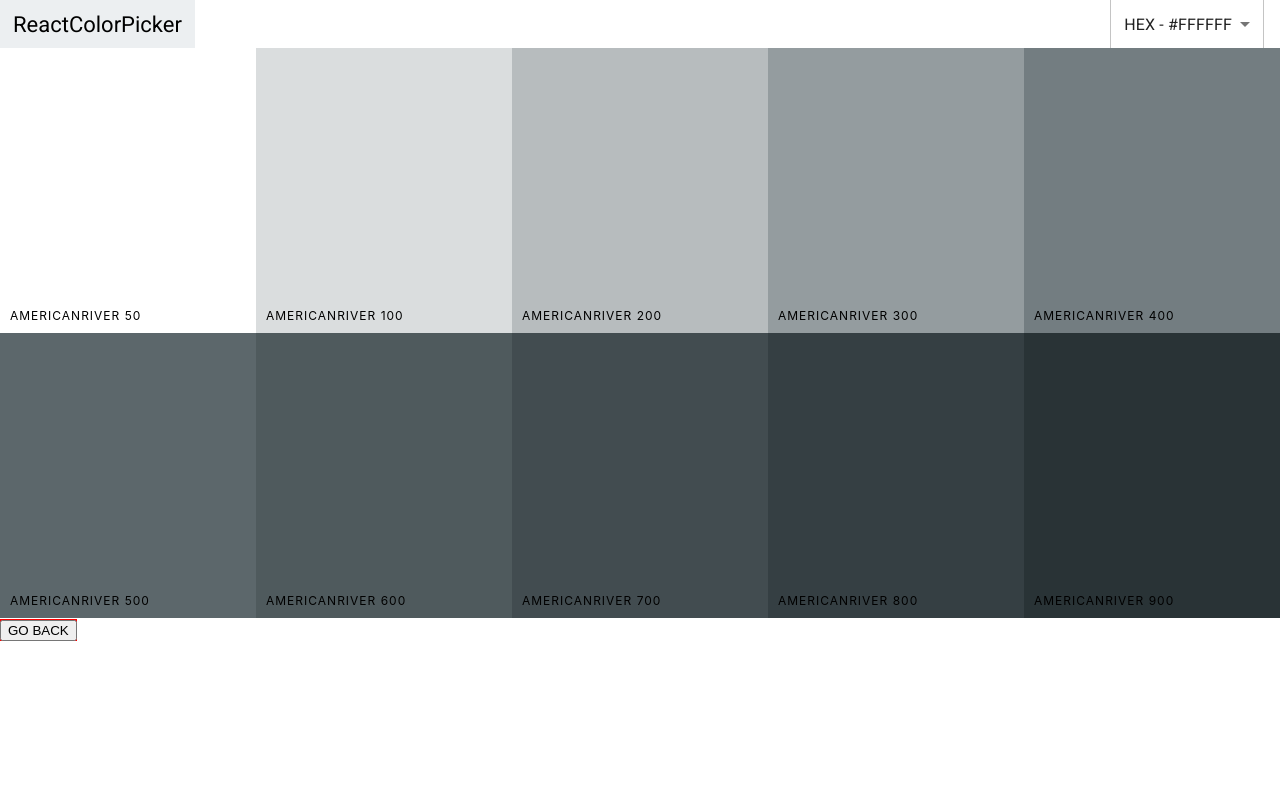
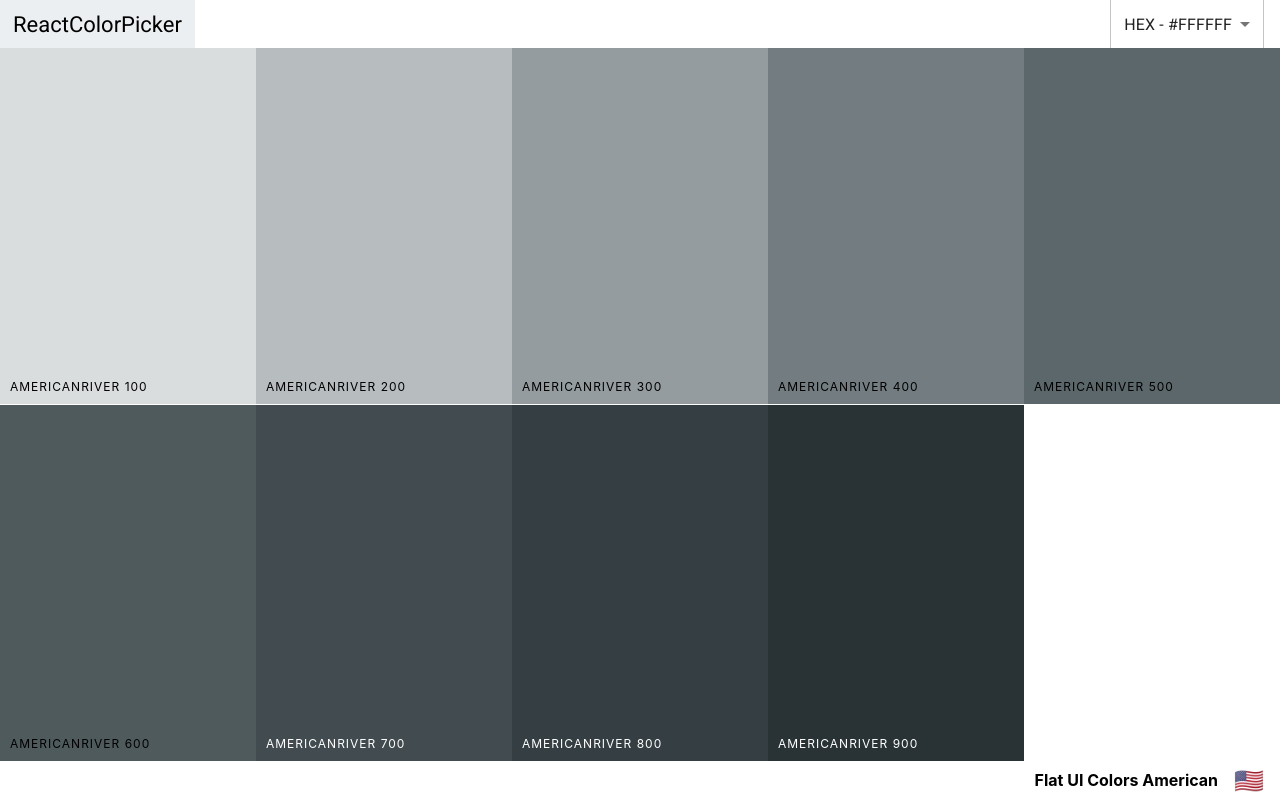
Before and after one commit to FrancoisSchoeman/ReactColorPalette, a React (Create React App) app: page /palette/flat-ui-colors-american/americanriver in a window 1280 px wide. Built offline with nearby package versions, Linux system fonts and the light colour scheme.

Commit message:
JSS style refactoring of ColorBox Component

```diff
--- a/src/ColorBox.css
+++ b/src/ColorBox.css
@@ -1,22 +1,22 @@
-.ColorBox{
+/* .ColorBox{
     width: 20%;
     height: 25%;
     margin: auto;
     display: inline-block;
     position: relative;
     margin-bottom: -3.5px;
-}
+} */
 
-.SingleColorBox{
+/* .SingleColorBox{
     width: 20%;
-    height: 40%;
+    height: 50%;
     margin: auto;
     display: inline-block;
     position: relative;
     margin-bottom: -3.5px;
-}
+} */
 
-.copy-button{
+/* .copy-button, .back-button{
     width: 100px;
     height: 30px;
     position: absolute;
@@ -30,37 +30,37 @@
     background-color: rgba(255, 255, 255, 0.3);
     font-size: 1rem;
     line-height: 30px;
-    color: white;
     text-transform: uppercase;
     border: none;
-    opacity: 0;
 }
 
-.ColorBox:hover .copy-button{
+.copy-button{
+    opacity: 0;
+} */
+
+/* .ColorBox:hover .copy-button, .SingleColorBox:hover .copy-button{
     opacity: 1;
     cursor: pointer;
     transition: 0.5s;
-}
+} */
 
-.box-content{
+/* .box-content{
     position: absolute;
     padding: 10px;
     width: 100%;
     left: 0px;
     bottom: 0px;
-    color: black;
     letter-spacing: 1px;
     text-transform: uppercase;
     font-size: 12px;
-}
+} */
 
-.see-more{
+/* .see-more{
     background-color: rgba(255, 255, 255, 0.3);
     position: absolute;
     border: none;
     right: 0;
     bottom: 0;
-    color: white;
     width: 60px;
     height: 30px;
     text-align: center;
@@ -68,9 +68,9 @@
     text-transform: uppercase;
     cursor: pointer;
     font-size: 12px;
-}
+} */
 
-.copy-overlay {
+/* .copy-overlay {
     opacity: 0;
     z-index: 0;
     width: 100%;
@@ -84,9 +84,9 @@
     transform: scale(50);
     z-index: 10;
     position: absolute;
-}
+} */
 
-.copy-msg{
+/* .copy-msg{
     position: fixed;
     left: 0;
     top: 0;
@@ -98,13 +98,12 @@
     font-size: 3rem;
     transform: scale(0.1);
     opacity: 0;
-    color: white;
     transition: all 0.4s ease-in-out;
     transition-delay: 0.1s;
     flex-direction: column;
-}
+} */
 
-.copy-msg.show{
+/* .copy-msg.show{
     opacity: 1;
     transform: scale(1);
     z-index: 11;
@@ -124,4 +123,4 @@
 .copy-msg p{
     font-weight: 100;
     font-size: 2rem;
-}
+} */
--- a/src/ColorBox.js
+++ b/src/ColorBox.js
@@ -2,6 +2,7 @@ import React, { useState, useEffect, Component } from 'react';
 import './ColorBox.css';
 import { CopyToClipboard } from 'react-copy-to-clipboard';
 import { NavLink } from 'react-router-dom';
+import useStyles from './styles/ColorBoxStyles';
 
 export default function ColorBox(props) {
     const [copied, setCopied] = useState(false);
@@ -12,22 +13,24 @@ export default function ColorBox(props) {
         return () => clearTimeout(timer);
     }
 
+    const classes = useStyles(props);
+
     return (
 
         <CopyToClipboard text={props.color} onCopy={showCopyOverlay}>
-            <div style={{ background: props.color }} className={props.isSingleColor ? "SingleColorBox" : "ColorBox"}>
-                <div style={{ background: props.color }} className={`copy-overlay ${copied ? "show": ""}`}></div>
-                <div className={`copy-msg ${copied ? "show": ""}`}>
+            <div style={{ background: props.color }} className={`${props.isSingleColor ? classes.singleColorBox : classes.colorBox} ${classes.isDark}`}>
+                <div style={{ background: props.color }} className={`${classes.copyOverLay} ${copied ? classes.copyOverLayShow: classes.copyOverLay}`}></div>
+                <div className={`${classes.copyMsg} ${copied ? classes.copyMsgShow: ""} ${classes.isDark}`}>
                     <h1>Copied!</h1>
                     <p>{props.color}</p>
                 </div>
                 <div className='copy-container'>
-                    <div className='box-content'>
+                    <div className={classes.boxContent}>
                         <span>{props.name}</span>
                     </div>
-                    <button className='copy-button'>COPY</button>
+                    <button className={`${classes.generalButton} ${classes.copyButton} ${classes.isDark}`}>COPY</button>
                 </div>
-                {props.isSingleColor ? null : <NavLink to={props.id} onClick={(e) => {e.stopPropagation()}}><span className='see-more'>MORE</span></NavLink>}
+                {props.isSingleColor ? null : <NavLink to={props.id} onClick={(e) => {e.stopPropagation()}}><span className={`${classes.seeMore} ${classes.isDark}`}>MORE</span></NavLink>}
             </div>
         </CopyToClipboard>
 
--- a/src/MiniPalette.js
+++ b/src/MiniPalette.js
@@ -43,7 +43,7 @@ export default function MiniPalette(props){
             <NavLink to={`/palette/${props.palette.id}`}>
             <div className={classes.miniPalette}>
                 {props.palette.colors.map((color) => {
-                    return <div className={classes.colorBox} style={{backgroundColor: color.color}}></div>
+                    return <div key={color.color} className={classes.colorBox} style={{backgroundColor: color.color}}></div>
                 })}
             </div>
             <h5 className={classes.title}>{props.palette.paletteName}
--- a/src/Palette.js
+++ b/src/Palette.js
@@ -26,7 +26,7 @@ export default function Palette (props){
     })
     return(
         <div className='Palette'>
-            <Navbar handleChange={changeFormat} shade={shade} setShade={setShade} />
+            <Navbar handleChange={changeFormat} isSingleColor={false} shade={shade} setShade={setShade} />
             <div className='Palette-colors'>
                 {colorBoxes}
             </div>
--- a/src/SingleColorPalette.css
+++ b/src/SingleColorPalette.css
@@ -3,6 +3,7 @@
     display: flex;
     flex-direction: column;
     align-content: space-between;
+    justify-content: center;
 }
 
 .SingleColorPalette-colors{
@@ -24,6 +25,5 @@
 }
 
 .go-back{
-    background-color: red;
-    display: inline-block;
+    background-color: black;
 }
--- a/src/SingleColorPalette.js
+++ b/src/SingleColorPalette.js
@@ -7,8 +7,6 @@ import { useParams, useNavigate } from 'react-router-dom';
 import "./SingleColorPalette.css"
 
 export default function SingleColorPalette(props) {
-
-    const [shade, setShade] = useState(500);
     const [format, setFormat] = useState("hex");
 
     const params = useParams();
@@ -27,12 +25,11 @@ export default function SingleColorPalette(props) {
     const finalColors = colorShades.map((color) => {
         return color.map((singleColor) => {
             if(singleColor.id === paletteColor){
-                if(singleColor.name !== `${paletteColor} 50`){
-                    return <ColorBox isSingleColor={true} key={singleColor.name} color={singleColor.hex} name={singleColor.name} />
-                }
+                    return <ColorBox isSingleColor={true} key={singleColor.name} id={singleColor.name} color={singleColor[format]} name={singleColor.name} />
             }
+            return null;
         })
-    })
+    }).slice(1);
 
     let navigate = useNavigate(-1);
 
@@ -40,16 +37,20 @@ export default function SingleColorPalette(props) {
         navigate(-1);
     }
 
+    function changeFormat(value){
+        setFormat(value);
+    }
+
     return (
         <div className='SingleColorPalette'>
-            <Navbar isSingleColor={true} />
+            <Navbar handleChange={changeFormat} isSingleColor={true} shade={null} setShade={null} />
             <div className='SingleColorPalette-colors'>
                 { finalColors }
-                <div className='go-back'><button onClick={handleClick}>GO BACK</button></div>
+                <div className='go-back SingleColorBox'><button className='back-button' onClick={handleClick}>GO BACK</button></div>
             </div>
             <footer className='SingleColorPalette-footer'>
-                {palette.paletteName}
-                <span className='emoji'>{SingleColorPalette.emoji}</span>
+                {chosenPalette.paletteName}
+                <span className='emoji'>{chosenPalette.emoji}</span>
             </footer>
         </div>
     )
--- /dev/null
+++ b/src/styles/ColorBoxStyles.js
@@ -0,0 +1,124 @@
+import { createUseStyles } from 'react-jss';
+import chroma from 'chroma-js';
+
+const useStyles = createUseStyles({
+    colorBox: {
+        width: "20%",
+        height: "25%",
+        margin: "auto",
+        display: "inline-block",
+        position: "relative",
+        marginBottom: "-3.5px",
+        '&:hover $copyButton': {
+            opacity: "1",
+            cursor: "pointer",
+            transition: "0.5s",
+        }
+    },
+    singleColorBox: {
+        width: "20%",
+        height: "50%",
+        margin: "auto",
+        display: "inline-block",
+        position: "relative",
+        marginBottom: "-3.5px"
+    },
+    generalButton: {
+        width: "100px",
+        height: "30px",
+        position: "absolute",
+        display: "inline-block",
+        top: "50%",
+        left: "50%",
+        marginLeft: "-50px",
+        marginTop: "-15px",
+        textAlign: "center",
+        outline: "none",
+        backgroundColor: "rgba(255, 255, 255, 0.3)",
+        fontSize: "1rem",
+        lineHeight: "30px",
+        textTransform: "uppercase",
+        border: "none"
+    },
+    copyButton: {
+        opacity: "0"
+    },
+    boxContent: {
+        position: "absolute",
+        padding: "10px",
+        width: "100%",
+        left: "0px",
+        bottom: "0px",
+        letterSpacing: "1px",
+        textTransform: "uppercase",
+        fontSize: "12px",
+    },
+    seeMore: {
+        backgroundColor: "rgba(255, 255, 255, 0.3)",
+        position: "absolute",
+        border: "none",
+        right: "0",
+        bottom: "0",
+        width: "60px",
+        height: "30px",
+        textAlign: "center",
+        lineHeight: "30px",
+        textTransform: "uppercase",
+        cursor: "pointer",
+        fontSize: "12px",
+    },
+    copyOverLay: {
+        opacity: "0",
+        zIndex: "0",
+        width: "100%",
+        height: "50%",
+        transition: "transform 0.6s ease-in-out",
+        transform: "scale(0.1)",
+    },
+    copyOverLayShow: {
+        opacity: "1",
+        transform: "scale(50)",
+        zIndex: "10",
+        position: "absolute",
+    },
+    copyMsg: {
+        position: "fixed",
+        left: "0",
+        top: "0",
+        right: "0",
+        bottom: "0",
+        display: "flex",
+        alignItems: "center",
+        justifyContent: "center",
+        fontSize: "3rem",
+        transform: "scale(0.1)",
+        opacity: "0",
+        transition: "all 0.4s ease-in-out",
+        transitionDelay: "0.1s",
+        flexDirection: "column",
+        '& h1': {
+            fontWeight: "400",
+            textShadow: "1px 2px black",
+            backgroundColor: "rgba(255, 255, 255, 0.2)",
+            width: "100%",
+            textAlign: "center",
+            marginBottom: "0",
+            padding: "1rem",
+            textTransform: "uppercase",
+        },
+        '& p': {
+            fontWeight: "100",
+            fontSize: "2rem"
+        },
+    },
+    copyMsgShow: {
+        opacity: "1",
+        transform: "scale(1)",
+        zIndex: "11"
+    },
+    isDark: {
+        color: props => chroma(props.color).luminance() <= 0.08 ? "white" : "black"
+    }
+})
+
+export default useStyles;
```
